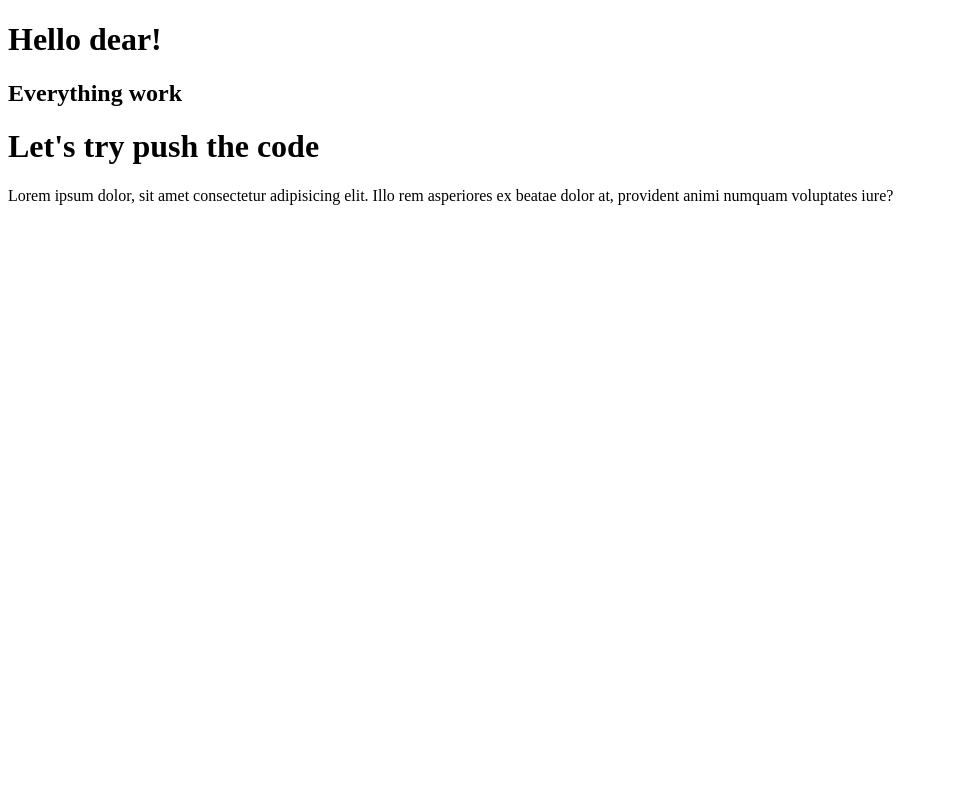
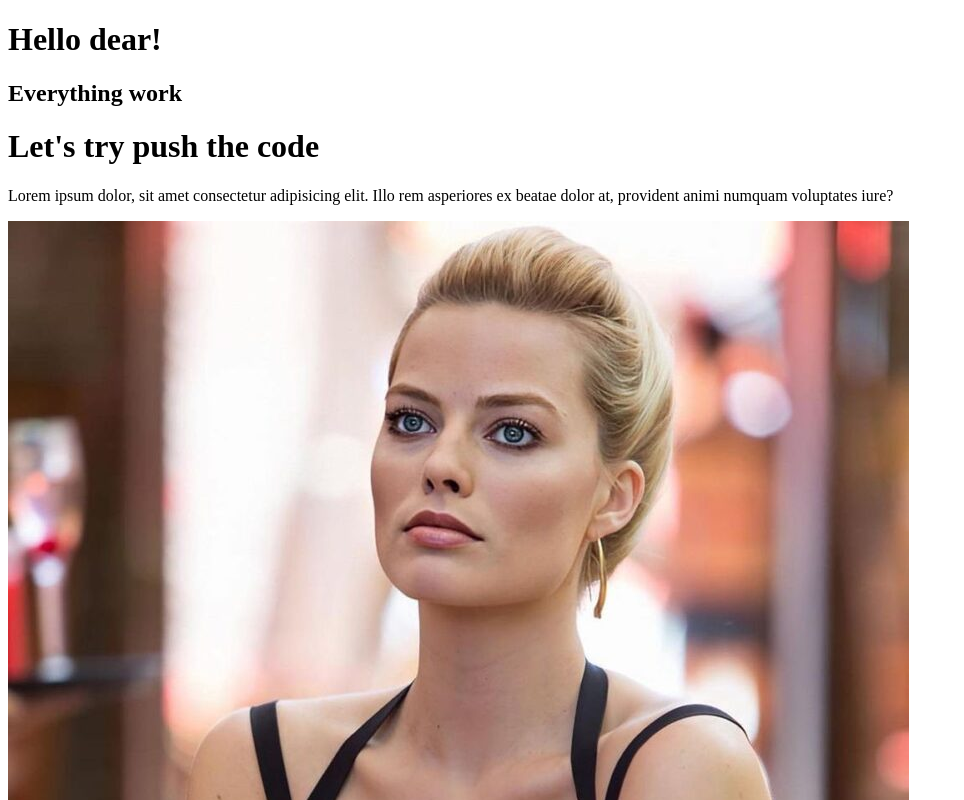
Before and after one commit to ProgramerPritom/my-first-practics, a plain HTML site: page index.html in a window 1280 px wide. Shown: the top 800 px of the page, without its empty margins (0-964 px from the left). Drawn offline with Linux system fonts and the light colour scheme.

Commit message:
added margot image

```diff
--- a/index.html
+++ b/index.html
@@ -11,5 +11,6 @@
     <h2>Everything work</h2>
     <h1>Let's try push the code</h1>
     <p>Lorem ipsum dolor, sit amet consectetur adipisicing elit. Illo rem asperiores ex beatae dolor at, provident animi numquam voluptates iure?</p>
+    <img src="Margot.jpg" alt="">
 </body>
 </html>
```
Also changed, not shown: Margot.jpg (added).
